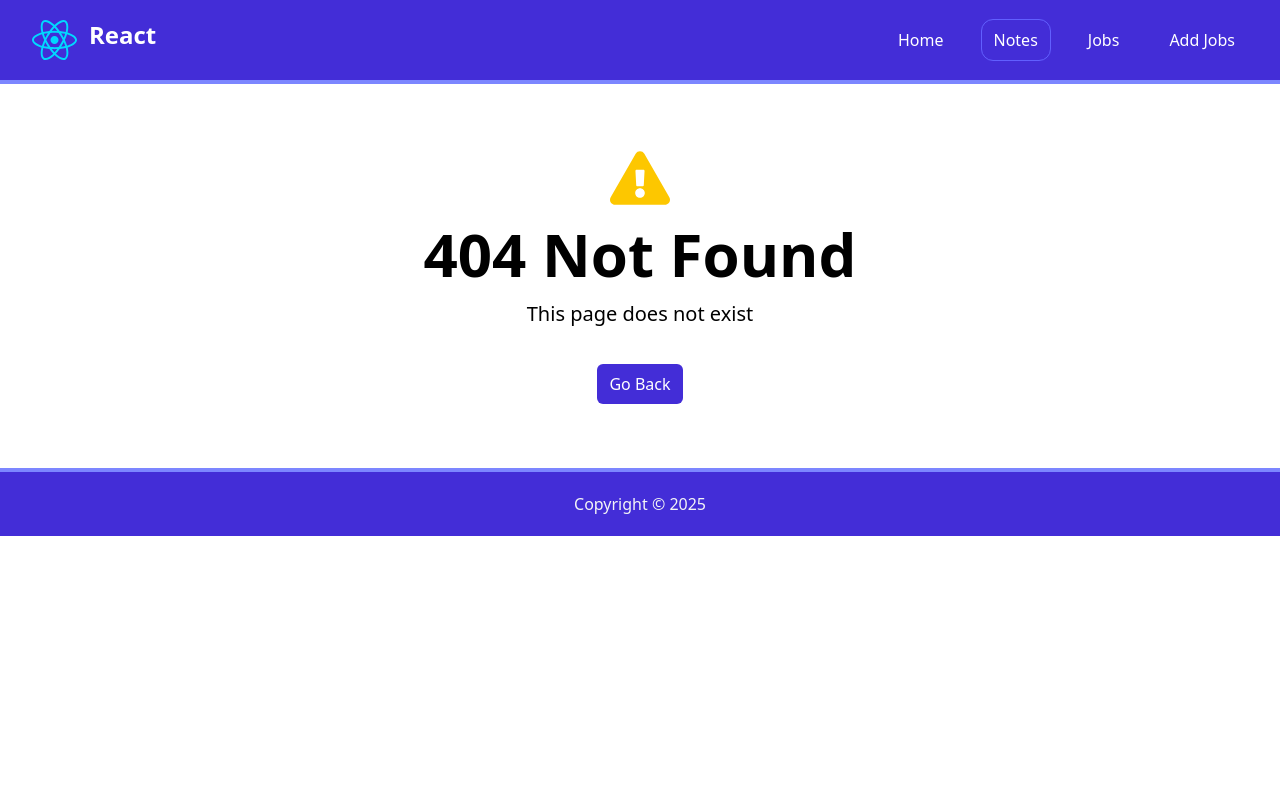
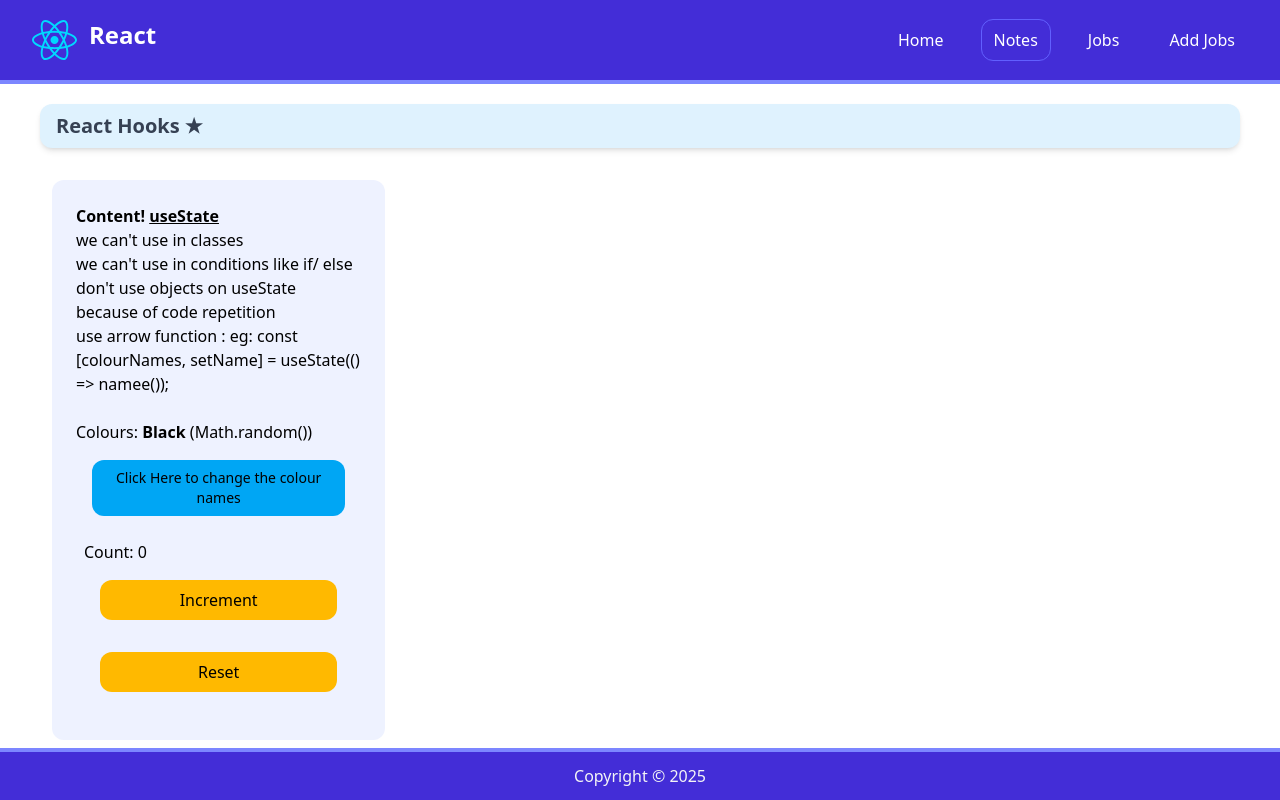
Before and after one commit to coddzz/React-Vite, a React (Vite) app: page /notes in a window 1280 px wide. Before the commit this address had no page. Built offline with nearby package versions, Linux system fonts and the light colour scheme.

Commit message:
NotesPage.jsx

```diff
--- a/src/App.jsx
+++ b/src/App.jsx
@@ -4,6 +4,7 @@ import Homepage from './pages/Homepage'
 import MainLayout from './layouts/MainLayout'
 import Jobpage from './pages/Jobpage'
 import NotFoundpage from './pages/NotFoundpage'
+import NotesPage from './pages/NotesPage'
 
 const App = () => {
   return (
@@ -12,6 +13,7 @@ const App = () => {
         <Route path='/' element={<MainLayout/>}>
           <Route index element={<Homepage/>}/>
           <Route path='/jobs' element={<Jobpage/>}/>
+          <Route path='/notes' element={<NotesPage/>}/>
           <Route path='*' element={<NotFoundpage/>}/>
           {/*Nested Routes*/}
         </Route>
--- a/src/components/Footer.jsx
+++ b/src/components/Footer.jsx
@@ -5,7 +5,7 @@ const Footer = () => {
     const year = new Date();
   return (
     <div>
-      <div className='relative bottom-0 left-0 w-full py-5 bg-indigo-700 text-center border-t-4 border-indigo-400 text-gray-100 font-sans'>Copyright &copy; {year.getFullYear()} </div>
+      <div className='fixed bottom-0 left-0 w-full py-3 bg-indigo-700 text-center border-t-4 border-indigo-400 text-gray-100 font-sans'>Copyright &copy; {year.getFullYear()} </div>
     </div>
   )
 }
--- /dev/null
+++ b/src/pages/NotesPage.jsx
@@ -0,0 +1,48 @@
+import React, { useState } from 'react'
+
+const NotesPage = () => {
+
+    const [ count, setCount] = useState(0);
+    const [ colourNames, setName ] = useState("Black");
+
+    const handleNameChange= () =>{
+        const colourNames = ["Black", "Red", "Green", "Blue", "Yellow", "Violet"];
+        const int = Math.floor(Math.random()*6);
+        setName(colourNames[int]);
+    }
+
+    const reset = () =>{
+        setCount(0);
+    };
+
+    const handleClick = () =>{
+        setCount((count) => {return count+ 1})
+    }
+
+  return (
+    <>
+    <div className='m-auto mt-5 mx-10 rounded-xl px-4 py-2 bg-sky-100 text-gray-700 font-extrabold text-xl shadow-md'>
+        React Hooks &#9733;
+    </div>
+    <div className='mx-5 grid grid-cols-1 md:grid-cols-3 gap-6'>
+        <div className=" bg-indigo-50 p-6 m-8 rounded-xl">
+            <div className="font-bold" > Content! <span className=" underline">useState</span></div>
+            <div><ul>
+                <li>we can't use in classes</li>
+                <li>we can't use in conditions like if/ else</li>
+                <li>don't use objects on useState because of code repetition</li>
+                <li>use arrow function : eg: {"const [colourNames, setName] = useState(() => namee());"}</li>
+            </ul></div><br/>
+            <div>Colours: <span className="font-bold">{ colourNames }</span> (Math.random())</div>
+            <button className="bg-sky-500 text-sm px-4 py-2 rounded-xl m-4 hover:bg-sky-600 "onClick={handleNameChange} >Click Here to change the colour names</button>
+            <div className="flex flex-col px-2 py-2"> Count: {count}
+                <button className="bg-amber-400 px-2 py-2 rounded-xl m-4 hover:bg-amber-500 " onClick = {()=>handleClick()}> Increment </button>
+                <button className="bg-amber-400 px-2 py-2 rounded-xl m-4 hover:bg-amber-500" onClick = {reset}> Reset </button>
+            </div>
+        </div>
+    </div>
+    </>
+  )
+}
+
+export default NotesPage
```
